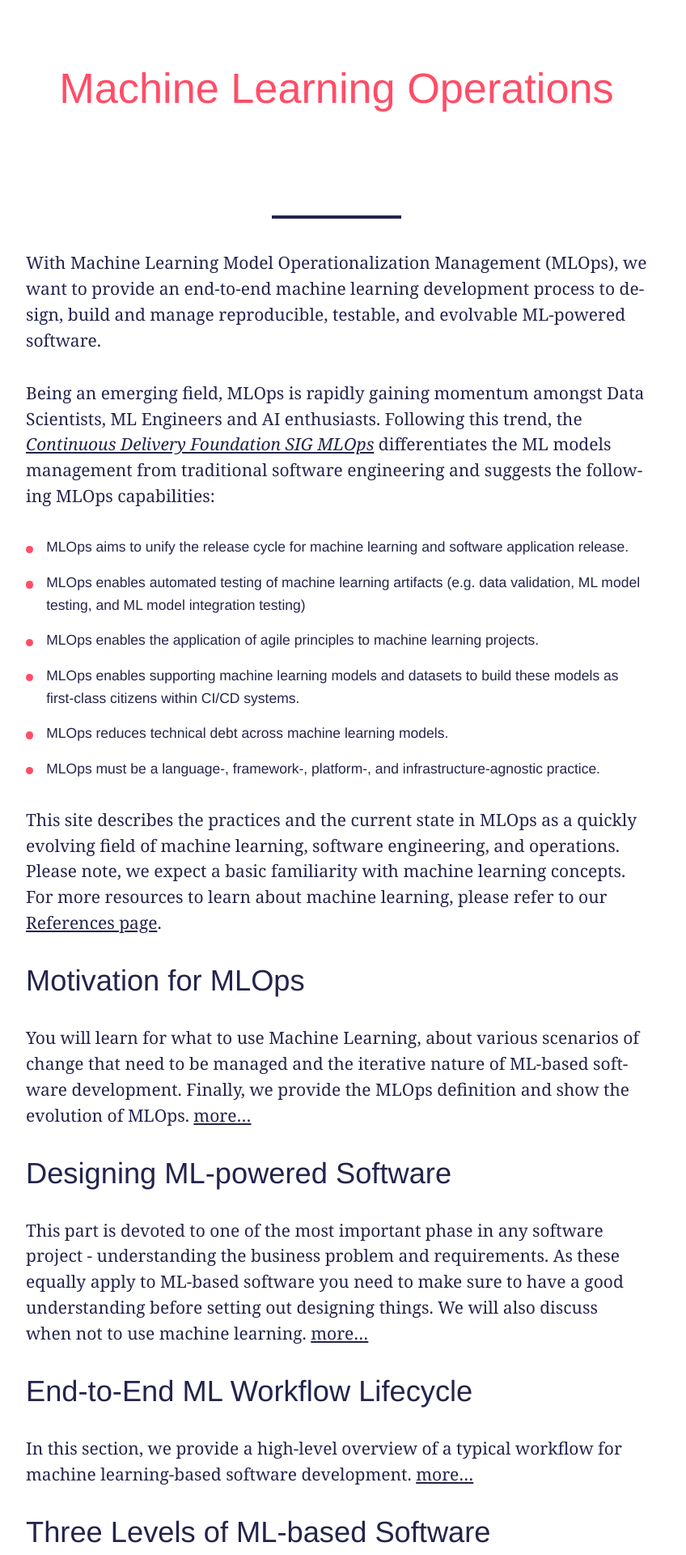
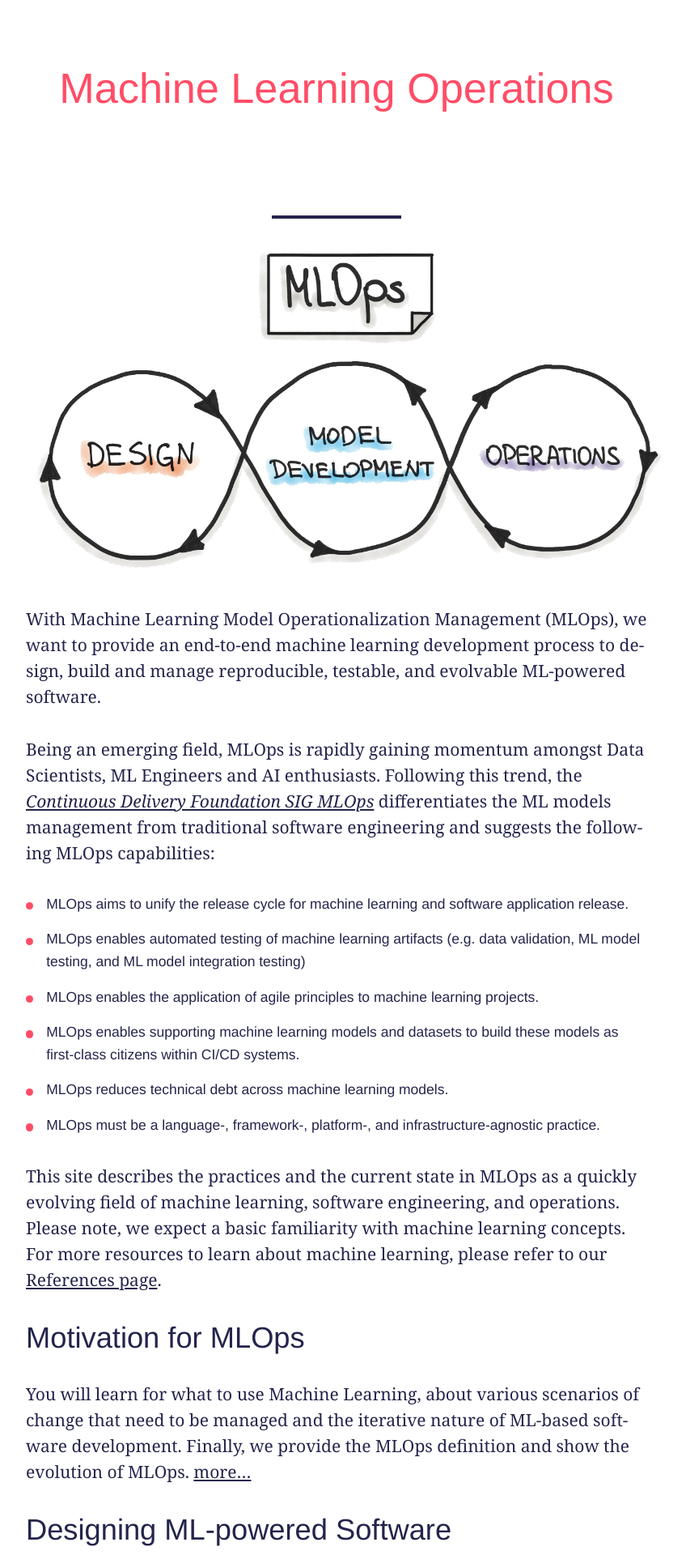
Before and after one commit to innoq/ml-ops.org, a Jekyll site: the page built from index.md, in a window 1280 px wide. Shown: the top 1920 px of the page at 81% size, without its empty margins (224-1072 px from the left). Built offline with Jekyll 4.4.1, drawn with Linux system fonts in a browser that asks for light colours; some web fonts are replaced.

Commit message:
add banner

```diff
--- a/index.md
+++ b/index.md
@@ -2,6 +2,9 @@
 title: "ML Ops: Machine Learning Operations"
 layout: page
 ---
+
+<img src="../img/mlops-loop-banner.jpg " alt="MLOps Loop" width="800"/>
+
 
 With Machine Learning Model Operationalization Management (MLOps), we want to provide an end-to-end machine learning development process to design, build and manage reproducible, testable, and evolvable ML-powered software.
 
```
Also changed, not shown: img/mlops-loop-banner.jpg (added), img/mlops-loop-en.jpg (added).
